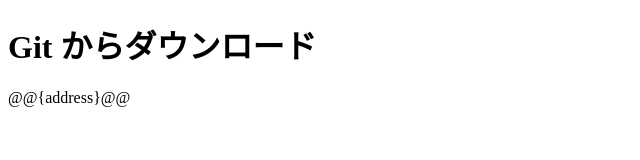
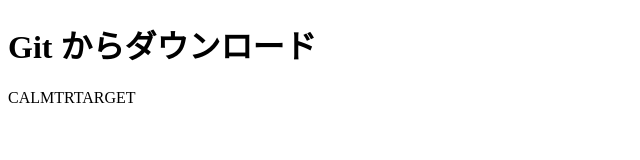
Before and after one commit to ohtanisannx/hello-github, a plain HTML site: page nginx/index.html in a window 1280 px wide. Shown: the full height of the page, 0-640 px from the left. Drawn offline with Linux system fonts and the light colour scheme.

Commit message:
Update index.html

```diff
--- a/nginx/index.html
+++ b/nginx/index.html
@@ -6,6 +6,6 @@
 </head>
 <body>
   <h1>Git からダウンロード</h1>
-  <p>@@{address}@@</p>
+  <p>CALMTRTARGET</p>
 </body>
 </html>
```
